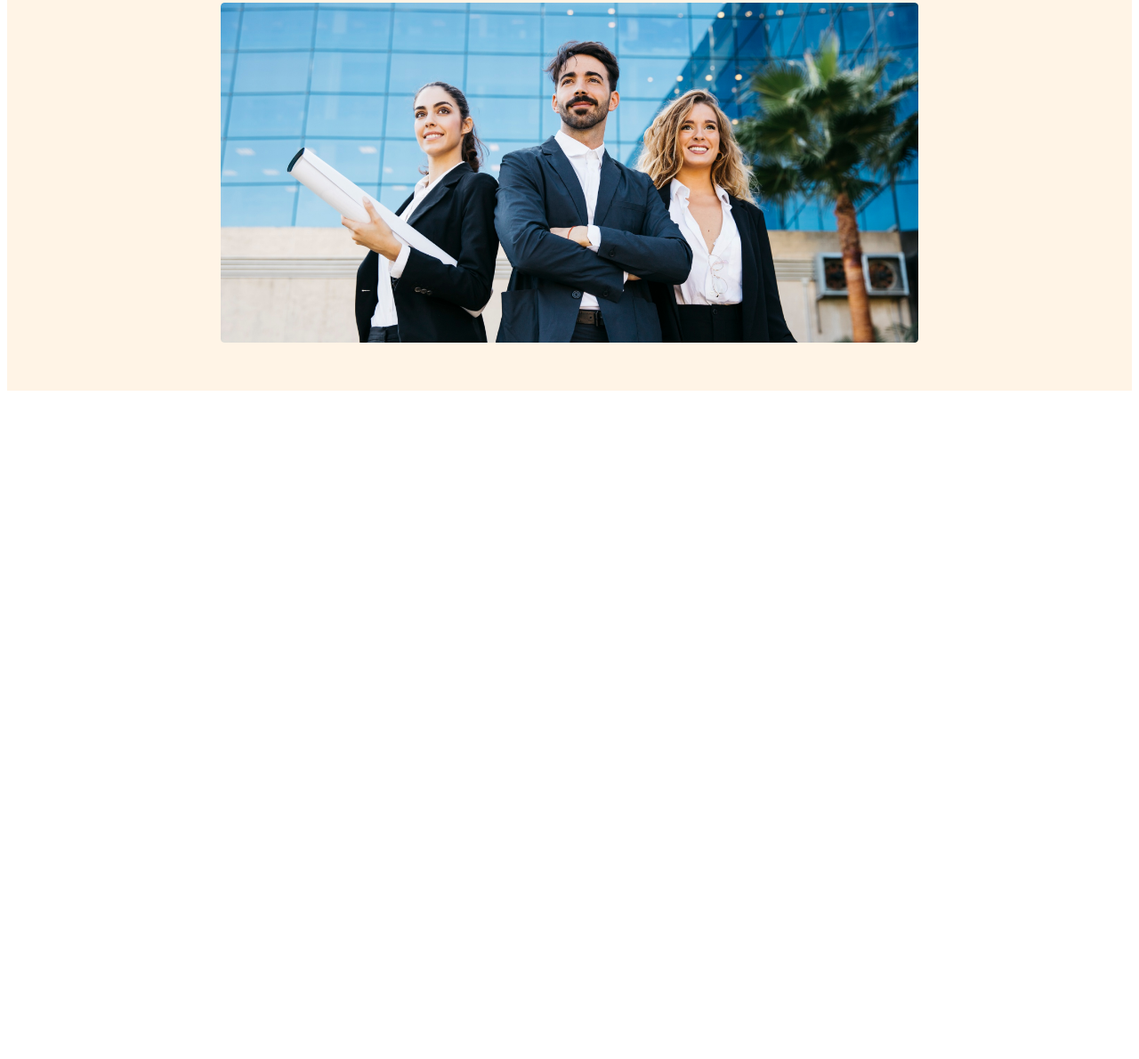
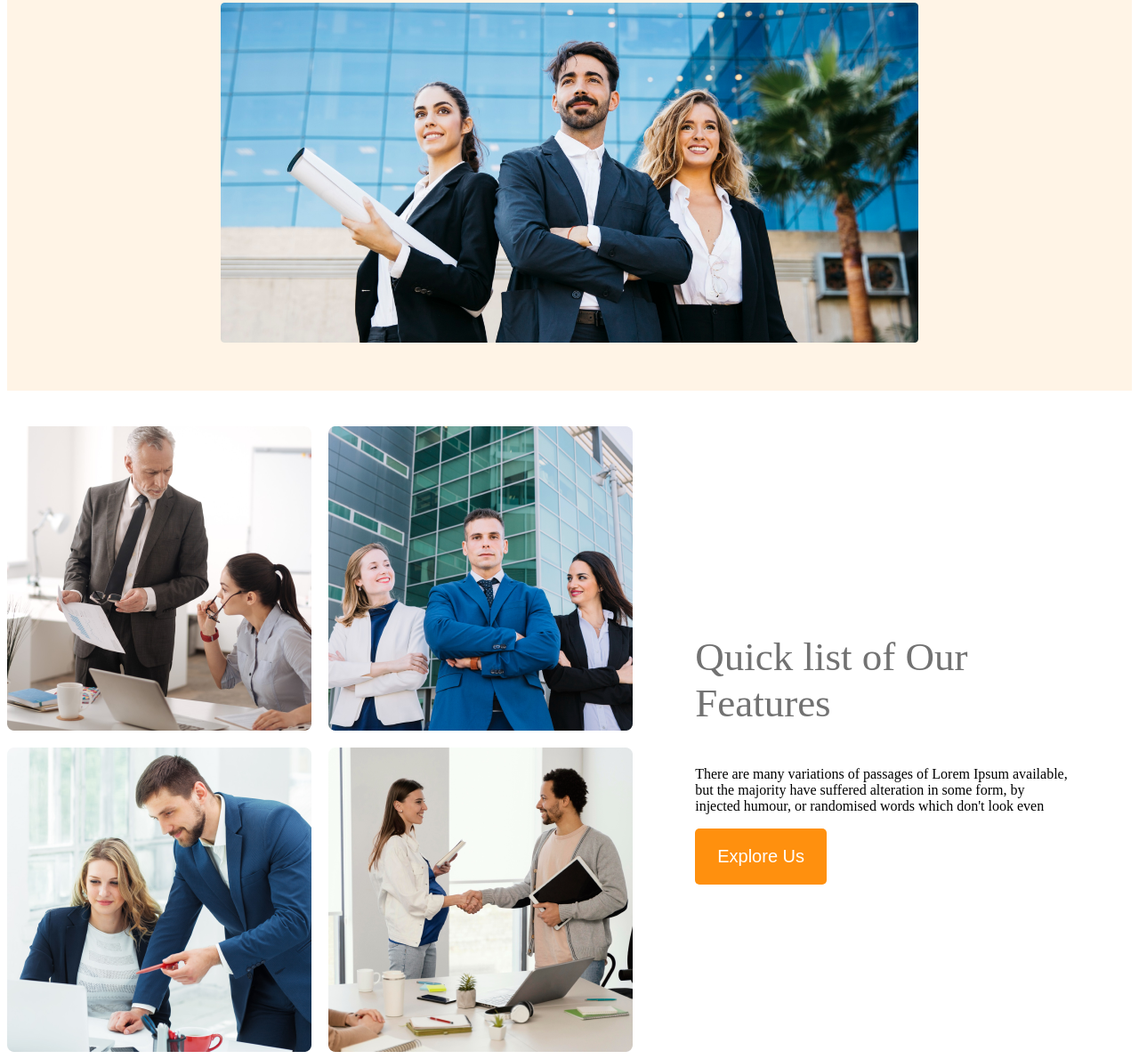
Before and after one commit to sakibhasan-24/Architect, a plain HTML site: page index.html in a window 1280 px wide. Shown: the part 525-1715 px from the top of the page at 89% size. Before the commit the page ends 972 px from the top, so only its background shows below. Drawn offline with Linux system fonts and the light colour scheme.

Commit message:
team-service-section

```diff
--- a/index.html
+++ b/index.html
@@ -30,5 +30,28 @@
         <img src="images/banner.png" alt="" srcset="" />
       </div>
     </header>
+    <main>
+      <!-- features start -->
+      <section class="teams-container">
+        <div class="team-img-container">
+          <!-- img -->
+          <img src="images/team1.png" alt="" srcset="" />
+          <img src="images/team2.png" alt="" srcset="" />
+          <img src="images/team3.png" alt="" srcset="" />
+          <img src="images/team4.png" alt="" srcset="" />
+        </div>
+
+        <div class="team-text-container">
+          <h3 class="team-title">Quick list of Our Features</h3>
+          <p class="team-descrption">
+            There are many variations of passages of Lorem Ipsum available, but
+            the majority have suffered alteration in some form, by injected
+            humour, or randomised words which don't look even
+          </p>
+          <button class="btn-primary">Explore Us</button>
+          <!-- text -->
+        </div>
+      </section>
+    </main>
   </body>
 </html>
--- a/style.css
+++ b/style.css
@@ -49,7 +49,35 @@ ul li {
   margin-top: 20px;
   width: 100%;
 }
+main {
+  max-width: 1340px;
+  margin: 0 auto;
+}
+.teams-container {
+  margin-top: 40px;
 
+  display: flex;
+  align-items: center;
+}
+.team-img-container {
+  display: grid;
+  grid-template-columns: repeat(2, 1fr);
+  gap: 1.2rem;
+}
+.team-text-container {
+  padding-left: 70px;
+  padding-right: 70px;
+}
+.team-title {
+  color: #727272;
+  font-size: 45px;
+  font-weight: 500;
+}
+.team-description {
+  color: #727272;
+  font-weight: 400;
+  line-height: 26px; /* 162.5% */
+}
 /*  */
 /* media query */
 
```
